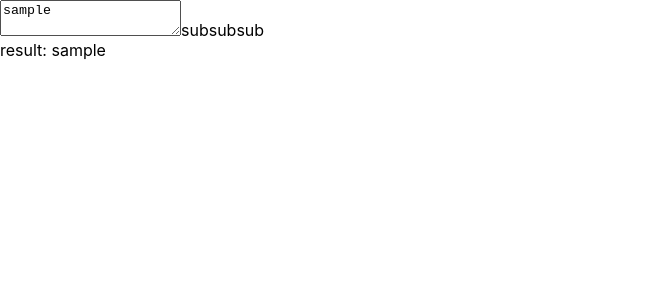
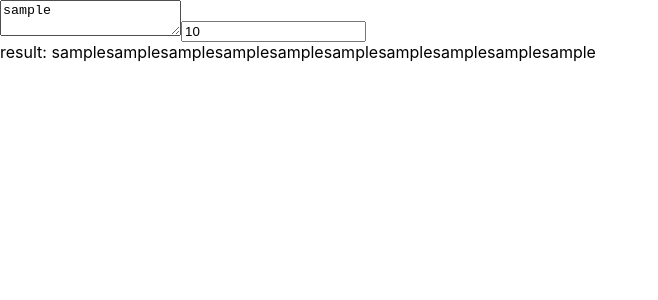
Before and after one commit to KkGh/react-sample1, a React (Create React App) app: page / in a window 1280 px wide. Shown: the top 300 px of the page, without its empty margins (0-658 px from the left). Built offline with nearby package versions, Linux system fonts and the light colour scheme.

Commit message:
add input element

```diff
--- a/src/App.tsx
+++ b/src/App.tsx
@@ -3,6 +3,8 @@ import Textbox from "./components/Textbox";
 
 const App = () => {
   const [text, setText] = useState("sample");
+  const [value, setValue] = useState(10);
+
 
   const handleChange = useCallback((text: string) => {
     setText(text);
@@ -12,8 +14,9 @@ const App = () => {
     <div>
       {<Textbox text={text} onChange={handleChange} />}
 
-      <span>subsubsub</span>
-      <div>result: {text}</div>
+      <input type="number" value={value} onChange={e => setValue(e.target.value as unknown as number)} />
+
+      <div>result: {text.repeat(value)}</div>
     </div>
   );
 };
```
